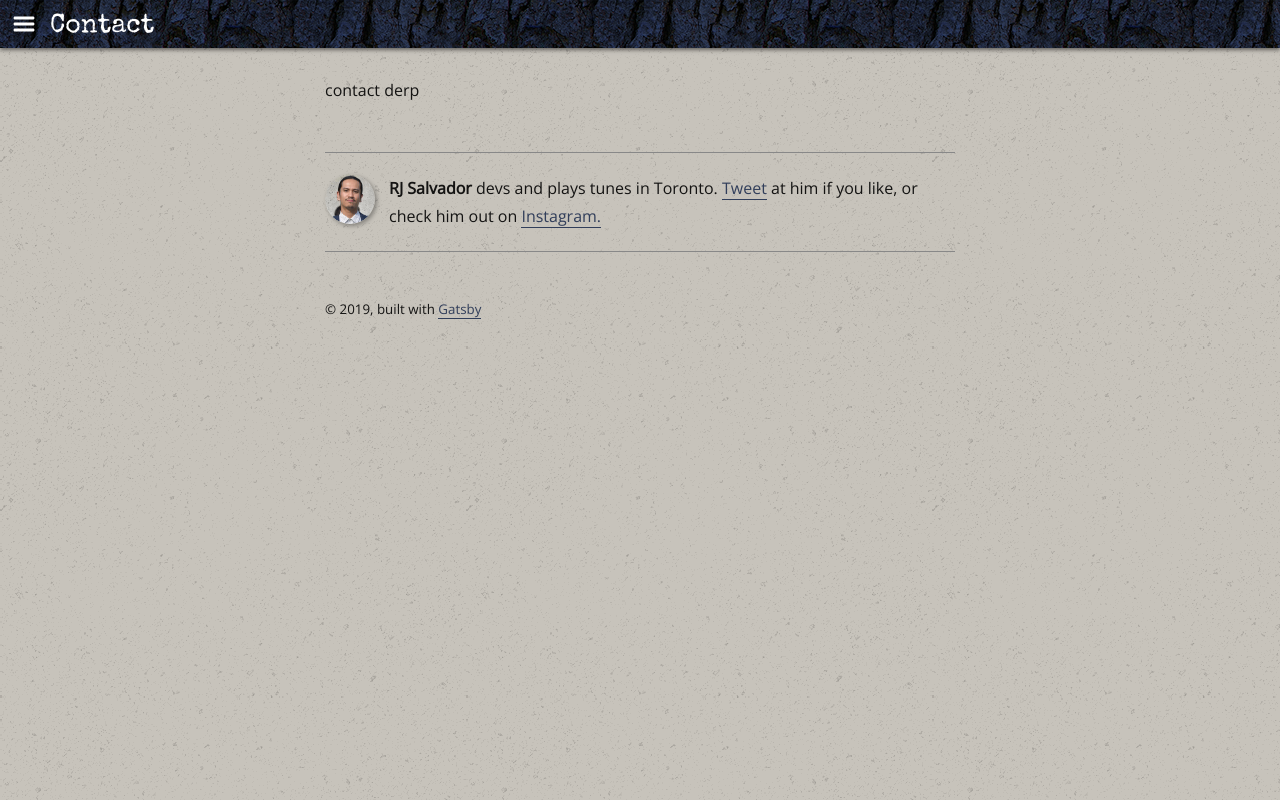
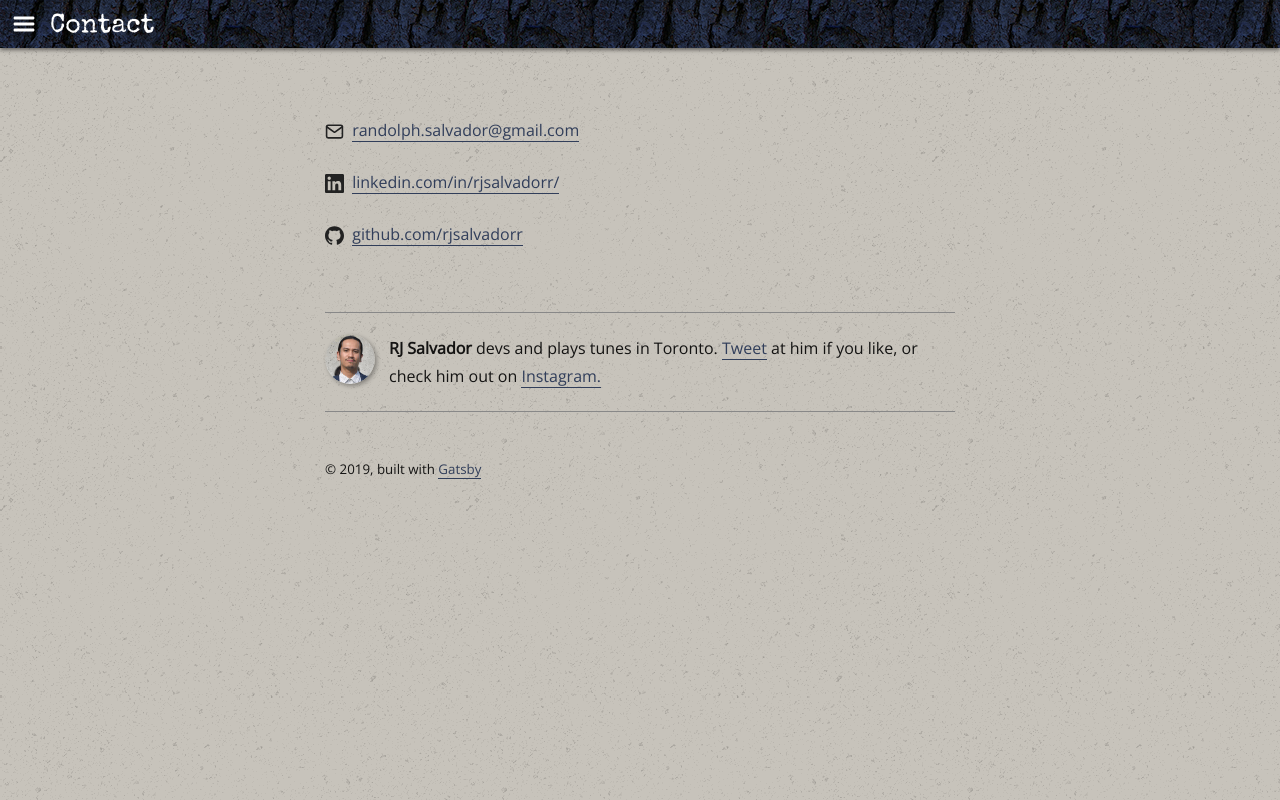
Before and after one commit to rjsalvadorr/portfolio-v4a, a Gatsby site: page /contact in a window 1280 px wide. Built offline with nearby package versions, Linux system fonts and the light colour scheme; Gatsby itself is replaced by a stand-in of ours; some packages are replaced by stand-ins of ours.

Commit message:
#9 - Finished contact page

```diff
--- a/src/pages/contact.js
+++ b/src/pages/contact.js
@@ -1,27 +1,75 @@
-import React from "react"
-import { graphql } from "gatsby"
+import React from 'react';
+import {graphql} from 'gatsby';
 
-import Bio from "../components/bio"
-import Layout from "../components/layout"
-import SEO from "../components/seo"
+import Bio from '../components/bio';
+import Layout from '../components/layout';
+import SEO from '../components/seo';
+import emailIcon from '../assets/mail-dark.svg';
+import linkedInIcon from '../assets/linkedin-dark.svg';
+import githubIcon from '../assets/github-dark.svg';
+import contactStyles from '../styles/contact.module.css';
 
 class ContactPage extends React.Component {
-  render() {
-    const { data } = this.props
-    const siteTitle = data.site.siteMetadata.title
+  render () {
+    const {data} = this.props;
+    const siteTitle = data.site.siteMetadata.title;
     return (
       <Layout location={this.props.location} title={siteTitle}>
-        <SEO title="Contact page" />
-        <p style={{ marginBottom: '3rem' }}>
-          contact derp
-        </p>
+        <div className={contactStyles.contactWrapper}>
+          <SEO title="Contact page" />
+          <p className={contactStyles.contactGroup}>
+            <img
+              className={contactStyles.contactIcon}
+              src={emailIcon}
+              alt="github icon"
+            />
+            <a
+              className={contactStyles.contactLink}
+              href="mailto:randolph.salvador@gmail.com"
+              target="_blank"
+              rel="noopener noreferrer"
+            >
+              randolph.salvador@gmail.com
+            </a>
+          </p>
+          <p className={contactStyles.contactGroup}>
+            <img
+              className={contactStyles.contactIcon}
+              src={linkedInIcon}
+              alt="github icon"
+            />
+            <a
+              className={contactStyles.contactLink}
+              href="https://www.linkedin.com/in/randolphsalvador/"
+              target="_blank"
+              rel="noopener noreferrer"
+            >
+              linkedin.com/in/rjsalvadorr/
+            </a>
+          </p>
+          <p className={contactStyles.contactGroup}>
+            <img
+              className={contactStyles.contactIcon}
+              src={githubIcon}
+              alt="github icon"
+            />
+            <a
+              className={contactStyles.contactLink}
+              href="https://github.com/rjsalvadorr"
+              target="_blank"
+              rel="noopener noreferrer"
+            >
+              github.com/rjsalvadorr
+            </a>
+          </p>
+        </div>
         <Bio />
       </Layout>
-    )
+    );
   }
 }
 
-export default ContactPage
+export default ContactPage;
 
 export const pageQuery = graphql`
   query {
@@ -31,4 +79,4 @@ export const pageQuery = graphql`
       }
     }
   }
-`
+`;
--- /dev/null
+++ b/src/styles/contact.module.css
@@ -0,0 +1,19 @@
+.contactWrapper {
+  margin-top: 2.5rem;
+  margin-bottom: 4rem;
+}
+
+.contactGroup {
+  margin-bottom: 1.5rem;
+}
+
+.contactIcon {
+  height: 1.2rem;
+  width: 1.2rem;
+  margin: 0 0.5rem 0 0;
+  vertical-align: middle;
+}
+
+.contactLink {
+  text-decoration: none;
+}
```
Also changed, not shown: src/assets/github-dark.svg (added), src/assets/linkedin-dark.svg (added), src/assets/mail-dark.svg (added).
